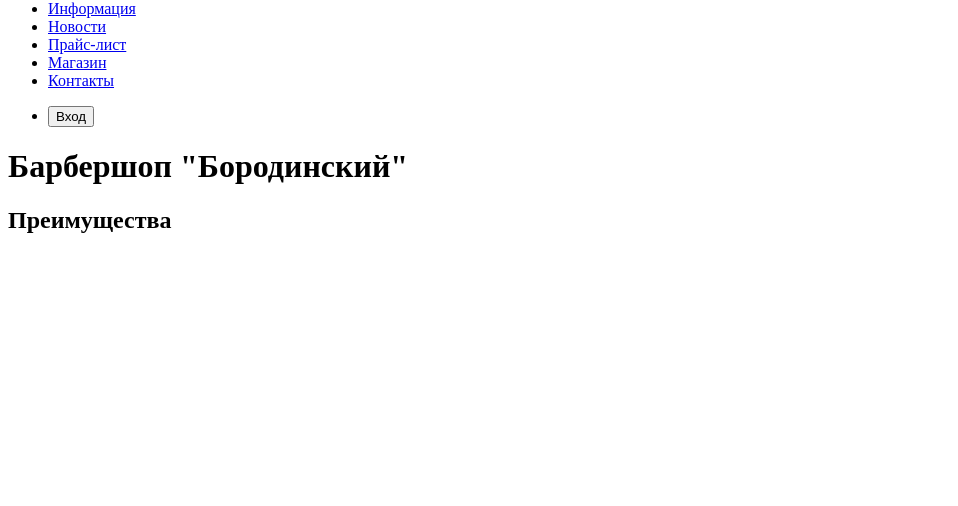
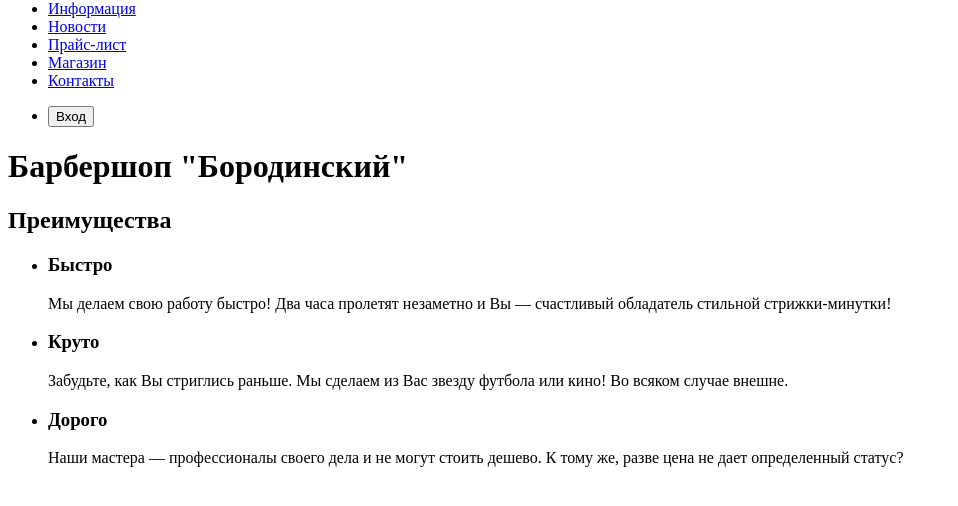
Before and after one commit to gorodets1986/1082163-barbershop-26, a plain HTML site: page index.html in a window 1280 px wide. Shown: the part 42-548 px from the top of the page, without its empty margins (0-958 px from the left). Drawn offline with Linux system fonts and the light colour scheme.

Commit message:
Добавил список преимуществ

```diff
--- a/index.html
+++ b/index.html
@@ -28,6 +28,20 @@
       <h1>Барбершоп "Бородинский"</h1>
       <section>
         <h2>Преимущества</h2>
+        <ul>
+          <li>
+            <h3>Быстро</h3>
+            <p>Мы делаем свою работу быстро! Два часа пролетят незаметно и Вы — счастливый обладатель стильной стрижки-минутки!</p>
+          </li>
+          <li>
+            <h3>Круто</h3>
+            <p>Забудьте, как Вы стриглись раньше. Мы сделаем из Вас звезду футбола или кино! Во всяком случае внешне.</p>
+          </li>
+          <li>
+            <h3>Дорого</h3>
+            <p>Наши мастера — профессионалы своего дела и не могут стоить дешево. К тому же, разве цена не дает определенный статус?</p>
+          </li>
+        </ul>
       </section>
     </main>
   </body>
```
